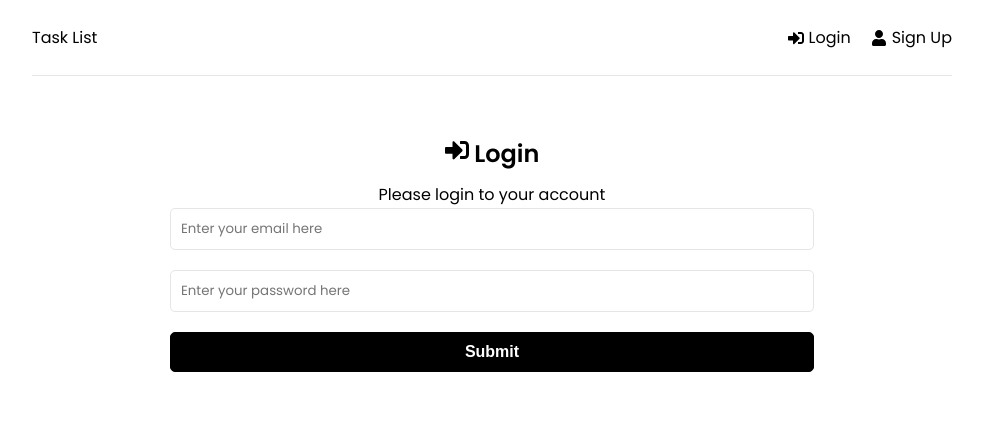
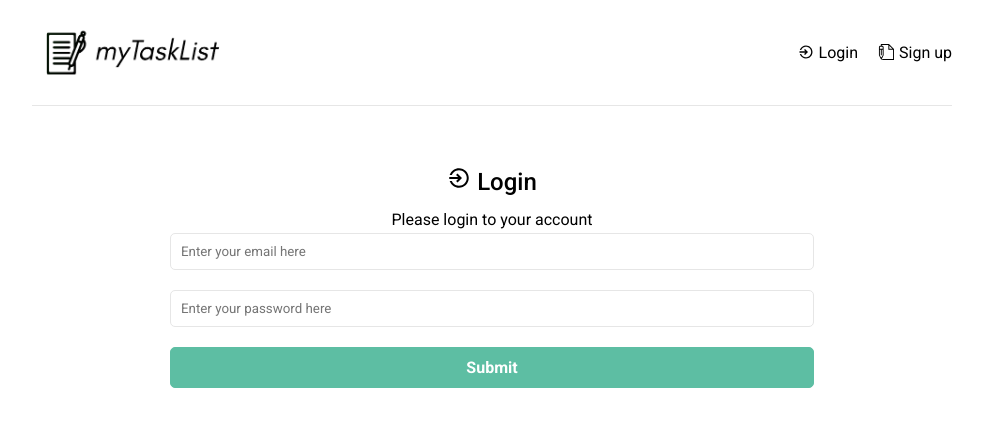
Before and after one commit to imRanDan/tasklist-mern, a React (Create React App) app in the folder client/: page /login in a window 1280 px wide. Shown: the top 426 px of the page, without its empty margins (148-1131 px from the left). Built offline with nearby package versions, Linux system fonts and the light colour scheme; the HTML template or start-up script is replaced by a standard one.

Commit message:
added in a logo and changed link images

```diff
--- a/client/src/components/Header.jsx
+++ b/client/src/components/Header.jsx
@@ -1,7 +1,10 @@
-import {FaSign, FaSignInAlt, FaSignOutAlt, FaUser} from 'react-icons/fa'
+import {FaSignOutAlt} from 'react-icons/fa'
+import {IoMdLogIn} from 'react-icons/io'
+import {TfiWrite} from 'react-icons/tfi'
 import {Link, useNavigate} from 'react-router-dom'
 import { useSelector, useDispatch } from 'react-redux'
 import {logout, reset} from '../features/auth/authSlice'
+import MyTaskListLogo from '../assets/images/mytasklist.png'
 
 function Header() {
   const navigate = useNavigate()
@@ -18,7 +21,7 @@ function Header() {
   return (
     <header className='header'>
       <div className="logo">
-        <Link to='/'>Task List</Link>
+        <Link to='/'><img src={MyTaskListLogo} alt='myTaskList' className="header-logo" /> </Link>
       </div>
       <ul>
         {user ? (
@@ -31,13 +34,13 @@ function Header() {
       <>
         <li>
         <Link to='/login'>
-          <FaSignInAlt />Login
+          <IoMdLogIn />Login
         </Link>
       </li>
 
       <li>
         <Link to='/register'>
-          <FaUser />Sign Up
+          <TfiWrite />Sign up
         </Link>
       </li>
       </>
--- a/client/src/index.css
+++ b/client/src/index.css
@@ -1,13 +1,13 @@
-@import url('https://fonts.googleapis.com/css2?family=Poppins:wght@300;400;600;700&display=swap');
+@import url('https://fonts.googleapis.com/css2?family=Roboto:wght@300;400;500;700&display=swap');
 
 * {
   margin: 0;
   padding: 0;
   box-sizing: border-box;
+  font-family: 'Roboto', sans-serif;
 }
 
 body {
-  font-family: 'Poppins', sans-serif;
   height: 100vh;
 }
 
@@ -31,7 +31,7 @@ li {
 h1,
 h2,
 h3 {
-  font-weight: 600;
+  font-weight: 500;
   margin-bottom: 10px;
 }
 
@@ -50,6 +50,10 @@ h3 {
   padding: 20px 0;
   border-bottom: 1px solid #e6e6e6;
   margin-bottom: 60px;
+}
+
+.header-logo {
+  width: 200px;
 }
 
 .header ul {
@@ -86,20 +90,20 @@ h3 {
   color: #828282;
 }
 
-.goals {
+.tasks {
   display: grid;
   grid-template-columns: repeat(2, 1fr);
   gap: 10px;
 }
 
-.goal {
+.task {
   background-color: #f4f4f4;
   margin: 10px 0;
   padding: 20px 0 10px;
   position: relative;
 }
 
-.goal .close {
+.task .close {
   position: absolute;
   top: 10px;
   right: 15px;
@@ -137,9 +141,9 @@ h3 {
 
 .btn {
   padding: 10px 20px;
-  border: 1px solid #000;
+  border: 1px solid #5dbea3;
   border-radius: 5px;
-  background: #000;
+  background: #5dbea3;
   color: #fff;
   font-size: 16px;
   font-weight: 700;
@@ -188,7 +192,7 @@ h3 {
   border: 8px solid;
   border-color: #000 transparent #555 transparent;
   border-radius: 50%;
-  animation: spin 1.2s linear infinite;
+  animation: spin 1.5s linear infinite;
 }
 
 @keyframes spin {
--- a/client/src/pages/Dashboard.jsx
+++ b/client/src/pages/Dashboard.jsx
@@ -37,7 +37,7 @@ function Dashboard() {
   return (
     <>
       <section className="heading">
-        <h1>Welcome to your tasklist page, {user && user.name}</h1>
+        <h1>Welcome to your tasklist, {user && user.name}!</h1>
       </section>
 
       <TaskForm />
--- a/client/src/pages/Login.jsx
+++ b/client/src/pages/Login.jsx
@@ -1,5 +1,5 @@
 import {useState, useEffect} from 'react'
-import {FaSignInAlt} from 'react-icons/fa'
+import {IoMdLogIn} from 'react-icons/io'
 import {useSelector, useDispatch} from 'react-redux'
 import {useNavigate} from 'react-router-dom'
 import {toast} from 'react-toastify'
@@ -60,7 +60,7 @@ function Login() {
     <>
       <section>
         <h1>
-          <FaSignInAlt /> Login
+          <IoMdLogIn /> Login
         </h1>
         <p>Please login to your account</p>
       </section>
--- a/client/src/pages/Register.jsx
+++ b/client/src/pages/Register.jsx
@@ -2,7 +2,7 @@ import {useState, useEffect} from 'react'
 import {useSelector, useDispatch} from 'react-redux'
 import {useNavigate} from 'react-router-dom'
 import {toast} from 'react-toastify'
-import {FaUser} from 'react-icons/fa'
+import {TfiWrite} from 'react-icons/tfi'
 import {register, reset} from '../features/auth/authSlice'
 import Spinner from '../components/Spinner'
 
@@ -68,7 +68,7 @@ function Register() {
     <>
       <section>
         <h1>
-          <FaUser /> Register
+          <TfiWrite /> Sign up
         </h1>
         <p>Please create your account</p>
       </section>
```
Also changed, not shown: client/src/assets/images/mytasklist.png (added).
